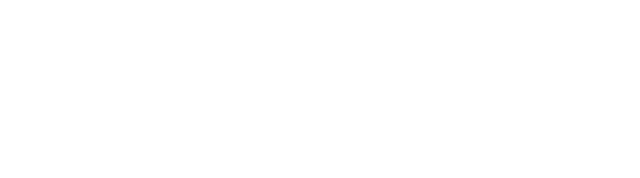
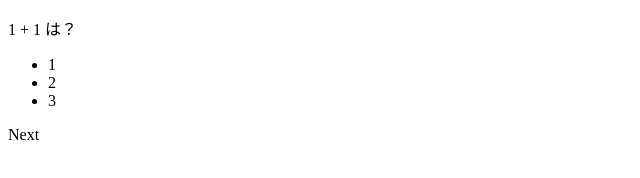
Before and after one commit to shouyamamoto/quiz3, a plain HTML site: page index.html in a window 1280 px wide. Shown: the whole page, without its empty margins (0-640 px from the left). Drawn offline with Linux system fonts and the light colour scheme.

Commit message:
add question

```diff
--- a/index.html
+++ b/index.html
@@ -1,14 +1,24 @@
 <!DOCTYPE html>
 <html lang="en">
 <head>
-    <meta charset="UTF-8">
-    <meta name="viewport" content="width=device-width, initial-scale=1.0">
-    <title>Quiz3</title>
+  <meta charset="UTF-8">
+  <meta name="viewport" content="width=device-width, initial-scale=1.0">
+  <title>Quiz3</title>
 
-    <link rel="stylesheet" href="style.css">
+  <link rel="stylesheet" href="style.css">
 </head>
 <body>
+  <section id="quiz">
+    <p id="question">1 + 1 は？</p>
 
-    <script src="main.js"></script>
+    <ul id="choices">
+      <li>1</li>
+      <li>2</li>
+      <li>3</li>
+    </ul>
+
+    <div id="btn">Next</div>
+  </section>
+  <script src="main.js"></script>
 </body>
 </html>
```
